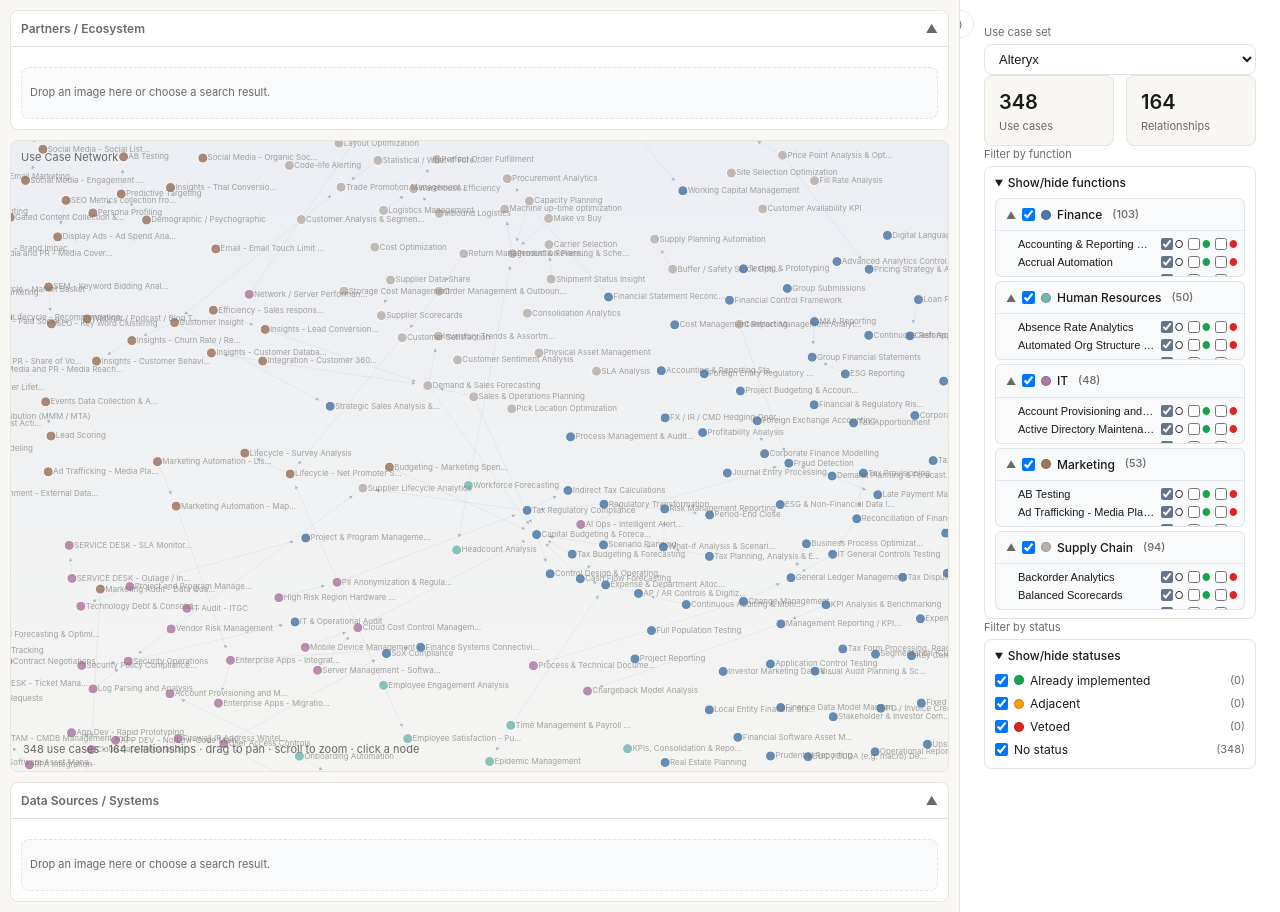
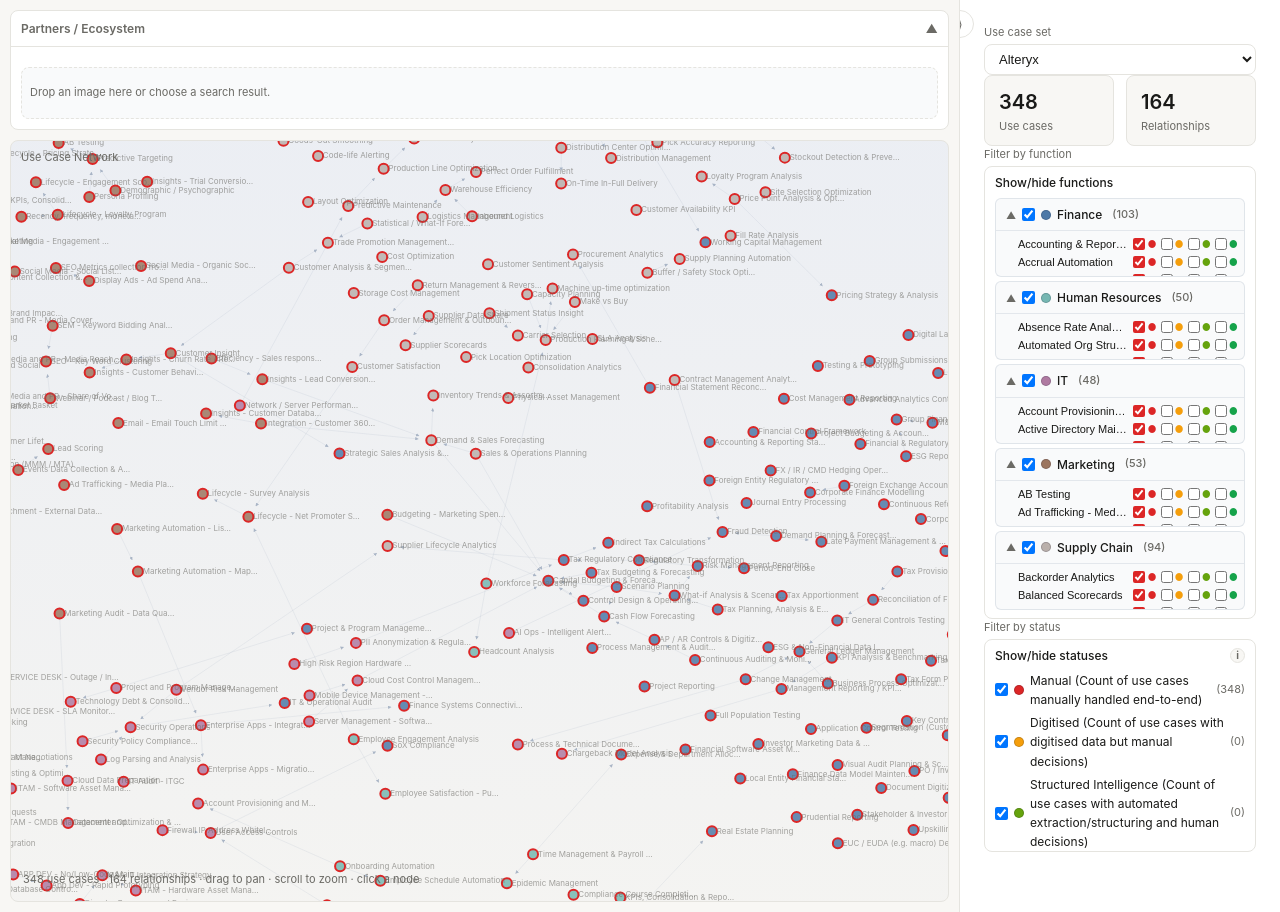
Before and after one commit to brfrancis/sc-toolkit, a Flask app: page /uci in a window 1280 px wide. Shown: the part 52-964 px from the top of the page. Run offline with Flask 3, Linux system fonts and the light colour scheme; some libraries are stand-ins or nearby versions.

Commit message:
Pin UCI grid children to prevent side pane displacement

```diff
--- a/static/js/network-graph.js
+++ b/static/js/network-graph.js
@@ -103,20 +103,22 @@ window.addEventListener('load', function () {
       .map(node => node.id)
       .sort((a, b) => a.localeCompare(b));
   });
-  const implementedIds = new Set();
-  const vetoIds = new Set();
-  const implementedConnections = new Set();
-  const visibleStatuses = new Set(['implemented', 'adjacent', 'vetoed', 'none']);
+  const STATUS_CONFIG = {
+    manual: { label: 'Manual', color: '#dc2626' },
+    digitised: { label: 'Digitised', color: '#f59e0b' },
+    structured: { label: 'Structured Intelligence', color: '#65a30d' },
+    ai_assisted: { label: 'AI Assisted Decisioning', color: '#16a34a' },
+  };
+  const STATUS_KEYS = ['manual', 'digitised', 'structured', 'ai_assisted'];
+  const useCaseStatuses = new Map(allNodes.map(node => [node.id, 'manual']));
+  const visibleStatuses = new Set(STATUS_KEYS);
   let statusFilterCountEls = {};
   let selectedNode = null;
 
   let searchTerm   = '';
 
   function nodeStatus(d) {
-    if (vetoIds.has(d.id)) return 'vetoed';
-    if (implementedIds.has(d.id)) return 'implemented';
-    if (implementedConnections.has(d.id)) return 'adjacent';
-    return 'none';
+    return useCaseStatuses.get(d.id) || 'manual';
   }
 
   function statusVisible(d) {
@@ -137,19 +139,14 @@ window.addEventListener('load', function () {
   }
 
   function nodeStroke(d) {
-    if (vetoIds.has(d.id)) return '#dc2626';
     if (selectedNode === d) return '#1a1a1a';
-    if (implementedIds.has(d.id)) return '#16a34a';
-    if (implementedConnections.has(d.id)) return '#f59e0b';
-    return '#fff';
+    const status = nodeStatus(d);
+    return STATUS_CONFIG[status]?.color || '#fff';
   }
 
   function nodeStrokeWidth(d) {
-    if (vetoIds.has(d.id)) return 2.4;
     if (selectedNode === d) return 2.5;
-    if (implementedIds.has(d.id)) return 2.2;
-    if (implementedConnections.has(d.id)) return 1.8;
-    return 1;
+    return 2;
   }
 
   function edgeOpacity(d) {
@@ -286,7 +283,7 @@ window.addEventListener('load', function () {
   }
 
   function statusCounts() {
-    const counts = { implemented: 0, adjacent: 0, vetoed: 0, none: 0 };
+    const counts = { manual: 0, digitised: 0, structured: 0, ai_assisted: 0 };
     allNodes.forEach(n => {
       const status = nodeStatus(n);
       if (counts[status] !== undefined) counts[status] += 1;
@@ -326,47 +323,6 @@ window.addEventListener('load', function () {
     refresh();
     setDetailOpen(false);
     detail.innerHTML = '<div class="nd-empty">Click a node to inspect it.</div>';
-  }
-
-  function normaliseId(value) {
-    return (value || '').trim().toLowerCase();
-  }
-
-  function updateImplementedHighlights(rawImplemented) {
-    implementedIds.clear();
-    implementedConnections.clear();
-
-    const byNormalisedId = {};
-    allNodes.forEach(n => { byNormalisedId[normaliseId(n.id)] = n.id; });
-
-    rawImplemented.forEach(name => {
-      const exact = byNormalisedId[normaliseId(name)];
-      if (exact) implementedIds.add(exact);
-    });
-
-    allEdges.forEach(e => {
-      const src = e.source.id || e.source;
-      const tgt = e.target.id || e.target;
-      if (implementedIds.has(src) && !implementedIds.has(tgt)) implementedConnections.add(tgt);
-      if (implementedIds.has(tgt) && !implementedIds.has(src)) implementedConnections.add(src);
-    });
-
-    syncUseCaseStatusCheckboxes();
-    refresh();
-  }
-
-  function updateVetoHighlights(rawVeto) {
-    vetoIds.clear();
-    const byNormalisedId = {};
-    allNodes.forEach(n => { byNormalisedId[normaliseId(n.id)] = n.id; });
-
-    rawVeto.forEach(name => {
-      const exact = byNormalisedId[normaliseId(name)];
-      if (exact) vetoIds.add(exact);
-    });
-
-    syncUseCaseStatusCheckboxes();
-    refresh();
   }
 
   function renderFunctionFilters() {
@@ -450,9 +406,10 @@ window.addEventListener('load', function () {
         const statuses = document.createElement('div');
         statuses.className = 'function-usecase-statuses';
         const statusOptions = [
-          { key: 'none', label: 'No status', colorClass: 'status-none' },
-          { key: 'implemented', label: 'Already implemented', colorClass: 'status-implemented' },
-          { key: 'vetoed', label: 'Vetoed', colorClass: 'status-vetoed' },
+          { key: 'manual', label: 'Manual', colorClass: 'status-manual' },
+          { key: 'digitised', label: 'Digitised', colorClass: 'status-digitised' },
+          { key: 'structured', label: 'Structured Intelligence', colorClass: 'status-structured' },
+          { key: 'ai_assisted', label: 'AI Assisted Decisioning', colorClass: 'status-ai-assisted' },
         ];
 
         statusOptions.forEach((option) => {
@@ -465,30 +422,18 @@ window.addEventListener('load', function () {
           statusCheckbox.dataset.useCaseId = useCaseId;
           statusCheckbox.dataset.status = option.key;
           statusCheckbox.addEventListener('change', () => {
-            const isChecked = statusCheckbox.checked;
             row.querySelectorAll('input[type="checkbox"]').forEach((box) => {
               box.checked = false;
             });
-
-            if (!isChecked || option.key === 'none') {
-              vetoIds.delete(useCaseId);
-              implementedIds.delete(useCaseId);
-            } else if (option.key === 'implemented') {
-              implementedIds.add(useCaseId);
-              vetoIds.delete(useCaseId);
-            } else if (option.key === 'vetoed') {
-              vetoIds.add(useCaseId);
-              implementedIds.delete(useCaseId);
-            }
+            useCaseStatuses.set(useCaseId, option.key);
 
             syncUseCaseStatusCheckboxes();
-            updateAdjacentFromImplemented();
             refresh();
           });
 
           const marker = document.createElement('span');
           marker.className = 'status-marker';
-          marker.textContent = option.key === 'none' ? '○' : '●';
+          marker.textContent = '●';
           statusLabel.appendChild(statusCheckbox);
           statusLabel.appendChild(marker);
           statuses.appendChild(statusLabel);
@@ -508,10 +453,10 @@ window.addEventListener('load', function () {
   function renderStatusFilters() {
     if (!statusFilterList) return;
     const statusOptions = [
-      { key: 'implemented', label: 'Already implemented' },
-      { key: 'adjacent', label: 'Adjacent' },
-      { key: 'vetoed', label: 'Vetoed' },
-      { key: 'none', label: 'No status' },
+      { key: 'manual', label: 'Manual', formula: 'Count of use cases manually handled end-to-end' },
+      { key: 'digitised', label: 'Digitised', formula: 'Count of use cases with digitised data but manual decisions' },
+      { key: 'structured', label: 'Structured Intelligence', formula: 'Count of use cases with automated extraction/structuring and human decisions' },
+      { key: 'ai_assisted', label: 'AI Assisted Decisioning', formula: 'Count of use cases where AI assists decision recommendations/scoring' },
     ];
 
     statusFilterList.innerHTML = '';
@@ -531,16 +476,12 @@ window.addEventListener('load', function () {
       });
 
       const text = document.createElement('span');
-      text.textContent = option.label;
+      text.textContent = `${option.label} (${option.formula})`;
       labelEl.appendChild(checkbox);
-      if (option.key !== 'none') {
-        const swatch = document.createElement('span');
-        swatch.className = 'filter-color-dot';
-        if (option.key === 'implemented') swatch.style.backgroundColor = '#16a34a';
-        if (option.key === 'adjacent') swatch.style.backgroundColor = '#f59e0b';
-        if (option.key === 'vetoed') swatch.style.backgroundColor = '#dc2626';
-        labelEl.appendChild(swatch);
-      }
+      const swatch = document.createElement('span');
+      swatch.className = 'filter-color-dot';
+      swatch.style.backgroundColor = STATUS_CONFIG[option.key]?.color || '#94a3b8';
+      labelEl.appendChild(swatch);
       labelEl.appendChild(text);
       const count = document.createElement('span');
       count.className = 'status-filter-count';
@@ -552,25 +493,12 @@ window.addEventListener('load', function () {
     updateStatusCounts();
   }
 
-  function updateAdjacentFromImplemented() {
-    implementedConnections.clear();
-    allEdges.forEach(e => {
-      const src = e.source.id || e.source;
-      const tgt = e.target.id || e.target;
-      if (implementedIds.has(src) && !implementedIds.has(tgt)) implementedConnections.add(tgt);
-      if (implementedIds.has(tgt) && !implementedIds.has(src)) implementedConnections.add(src);
-    });
-  }
-
   function syncUseCaseStatusCheckboxes() {
     if (!fnFilterList) return;
     fnFilterList.querySelectorAll('.function-usecase-row').forEach(row => {
       const useCaseId = row.querySelector('input[type="checkbox"]')?.dataset.useCaseId;
       if (!useCaseId) return;
-
-      let activeStatus = 'none';
-      if (vetoIds.has(useCaseId)) activeStatus = 'vetoed';
-      else if (implementedIds.has(useCaseId)) activeStatus = 'implemented';
+      const activeStatus = useCaseStatuses.get(useCaseId) || 'manual';
 
       row.querySelectorAll('input[type="checkbox"]').forEach((box) => {
         box.checked = box.dataset.status === activeStatus;
@@ -670,12 +598,6 @@ window.addEventListener('load', function () {
     sim.force('center', d3.forceCenter(width / 2, height / 2)).alpha(0.1).restart();
   });
 
-  document.addEventListener('tag-input-change', e => {
-    if (!e.detail || !e.detail.listId) return;
-    if (e.detail.listId === 'implemented-list') updateImplementedHighlights(e.detail.tags || []);
-    if (e.detail.listId === 'veto-list') updateVetoHighlights(e.detail.tags || []);
-  });
-
   renderFunctionFilters();
   renderStatusFilters();
   refresh();
--- a/templates/usecase-intelligence/index.html
+++ b/templates/usecase-intelligence/index.html
@@ -9,6 +9,7 @@ html, body { height: 100%; overflow: hidden; }
 .uci-layout.side-collapsed { grid-template-columns: minmax(0, 1fr) 42px 0; }
 .uci-layout.side-collapsed.detail-open { grid-template-columns: minmax(0, 1fr) 42px 360px; }
 .graph-pane {
+  grid-column: 1;
   display: flex;
   flex-direction: column;
   gap: 10px;
@@ -161,7 +162,7 @@ html, body { height: 100%; overflow: hidden; }
 .graph-info { position: absolute; bottom: 12px; left: 12px; font-size: 11px; color: var(--text-muted); z-index: 5; }
 #uci-graph { width: 100%; height: 100%; display: block; }
 
-.side-pane { position: relative; overflow-y: auto; padding: 24px; display: flex; flex-direction: column; gap: 20px; }
+.side-pane { grid-column: 2; position: relative; overflow-y: auto; padding: 24px; display: flex; flex-direction: column; gap: 20px; }
 .side-pane-content { display: flex; flex-direction: column; gap: 20px; }
 .uci-layout.side-collapsed .side-pane { overflow: hidden; padding: 24px 8px; }
 .uci-layout.side-collapsed .side-pane-content { display: none; }
@@ -196,6 +197,49 @@ html, body { height: 100%; overflow: hidden; }
   padding: 6px 10px;
   font-size: 12px;
   font-weight: 500;
+  position: relative;
+  display: flex;
+  align-items: center;
+  gap: 6px;
+}
+.summary-info-tip {
+  margin-left: auto;
+  width: 15px;
+  height: 15px;
+  border-radius: 999px;
+  border: 1px solid var(--border);
+  background: var(--bg-surface);
+  color: var(--text-muted);
+  font-size: 10px;
+  line-height: 13px;
+  text-align: center;
+  font-weight: 700;
+  cursor: help;
+  position: relative;
+}
+.summary-info-tip .tip-content {
+  position: absolute;
+  right: 0;
+  top: 20px;
+  width: min(350px, 70vw);
+  padding: 8px 10px;
+  border-radius: 8px;
+  border: 1px solid var(--border);
+  background: var(--bg);
+  box-shadow: 0 8px 24px rgba(15, 23, 42, 0.18);
+  color: var(--text);
+  font-weight: 400;
+  font-size: 11px;
+  white-space: pre-line;
+  opacity: 0;
+  pointer-events: none;
+  transform: translateY(-4px);
+  transition: opacity 0.15s ease, transform 0.15s ease;
+  z-index: 50;
+}
+.summary-info-tip:hover .tip-content {
+  opacity: 1;
+  transform: translateY(0);
 }
 .filter-list {
   max-height: 180px;
@@ -253,15 +297,20 @@ html, body { height: 100%; overflow: hidden; }
 .function-usecase-status { display: inline-flex; align-items: center; gap: 2px; cursor: pointer; }
 .function-usecase-status input { margin: 0; width: 12px; height: 12px; accent-color: #64748b; }
 .function-usecase-status .status-marker { font-size: 10px; line-height: 1; }
-.function-usecase-status.status-implemented input { accent-color: #16a34a; }
-.function-usecase-status.status-implemented .status-marker { color: #16a34a; }
-.function-usecase-status.status-vetoed input { accent-color: #dc2626; }
-.function-usecase-status.status-vetoed .status-marker { color: #dc2626; }
+.function-usecase-status.status-manual input { accent-color: #dc2626; }
+.function-usecase-status.status-manual .status-marker { color: #dc2626; }
+.function-usecase-status.status-digitised input { accent-color: #f59e0b; }
+.function-usecase-status.status-digitised .status-marker { color: #f59e0b; }
+.function-usecase-status.status-structured input { accent-color: #65a30d; }
+.function-usecase-status.status-structured .status-marker { color: #65a30d; }
+.function-usecase-status.status-ai-assisted input { accent-color: #16a34a; }
+.function-usecase-status.status-ai-assisted .status-marker { color: #16a34a; }
 .status-filter-count { margin-left: auto; color: var(--text-muted); font-size: 11px; }
 .filter-color-dot { width: 10px; height: 10px; border-radius: 50%; flex-shrink: 0; border: 1px solid rgba(15, 23, 42, 0.2); }
 .ctrl-label { font-size: 11px; color: var(--text-muted); margin-bottom: 2px; }
 
 .node-inspector-pane {
+  grid-column: 3;
   position: relative;
   border-left: 1px solid var(--border);
   background: var(--bg);
@@ -320,6 +369,9 @@ html, body { height: 100%; overflow: hidden; }
   .uci-layout.detail-open,
   .uci-layout.side-collapsed,
   .uci-layout.side-collapsed.detail-open { grid-template-columns: 1fr; }
+  .graph-pane,
+  .side-pane,
+  .node-inspector-pane { grid-column: 1; }
   .side-pane { border-top: 1px solid var(--border); }
   .side-toggle, .detail-toggle { display: none; }
   .node-inspector-pane { transform: none; border-top: 1px solid var(--border); }
@@ -355,23 +407,7 @@ html, body { height: 100%; overflow: hidden; }
       <div class="graph-info" id="graph-info">Loading...</div>
     </div>
 
-    <div class="zone-shell">
-      <details class="zone" open>
-        <summary>Data Sources / Systems <span class="caret">▲</span></summary>
-        <div class="zone-body">
-          {# <div class="logo-controls">
-            <input type="text" class="logo-search-input" placeholder="Search source logo (e.g. Salesforce)" data-role="search-input" data-zone="sources">
-            <button type="button" class="btn-secondary logo-search-btn" data-role="search-btn" data-zone="sources">Search</button>
-          </div>
-          <div class="logo-candidates" data-role="candidates" data-zone="sources"></div> #}
-        </div>
-      </details>
-      <div class="zone-logos">
-        <div class="logo-dropzone" data-role="dropzone" data-zone="sources">
-          <span class="logo-hint">Drop an image here or choose a search result.</span>
-        </div>
-      </div>
-    </div>
+    {# Data Sources / Systems section intentionally hidden per UX request. #}
   </div>
 
   <div class="side-pane" id="side-pane">
@@ -400,7 +436,22 @@ html, body { height: 100%; overflow: hidden; }
         <div>
           <div class="ctrl-label">Filter by status</div>
           <details class="filter-panel" open>
-            <summary>Show/hide statuses</summary>
+            <summary>
+              Show/hide statuses
+              <span class="summary-info-tip" aria-label="Status guidance" tabindex="0">i
+                <span class="tip-content">Manual - Human reads, interprets, decides. No structured data. No automation
+Example: Manual read of submission emails
+
+Digitised - Data is available but still manual effort with basic tools (Excel, dashboards)
+Example: Data copied into spreadsheets, basic reporting
+
+Structured Intelligence - Automation of data being extracted / structured
+Example: Submission data extracted into structured format -> Human still decides
+
+Assisted Decisioning - AI provides recommended decision / scoring
+Example: Risk scoring, triage suggestions, fraud alerts -> Human or Guard-railed AI approves</span>
+              </span>
+            </summary>
             <div id="status-filter-list" class="filter-list"></div>
           </details>
         </div>
@@ -456,7 +507,7 @@ html, body { height: 100%; overflow: hidden; }
 <script src="/static/js/network-graph.js"></script>
 <script>
 (function () {
-  const state = { partners: [], sources: [] };
+  const state = { partners: [] };
 
   function renderLogos(zone) {
     const dropzone = document.querySelector(`[data-role="dropzone"][data-zone="${zone}"]`);
@@ -611,9 +662,7 @@ html, body { height: 100%; overflow: hidden; }
   // });
 
   setupDropzone('partners');
-  setupDropzone('sources');
   renderLogos('partners');
-  renderLogos('sources');
 })();
 </script>
 {% endblock %}
```
